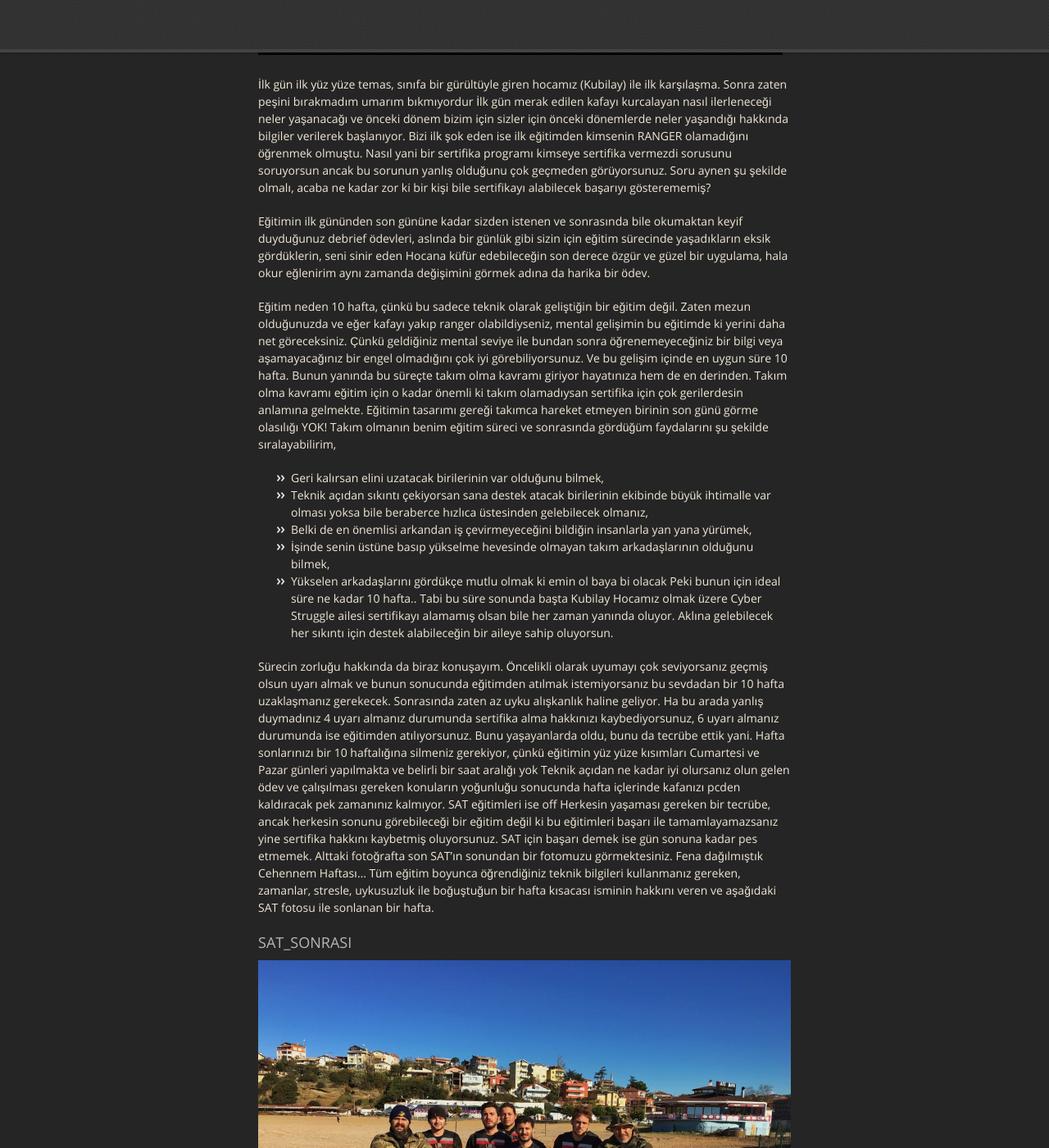
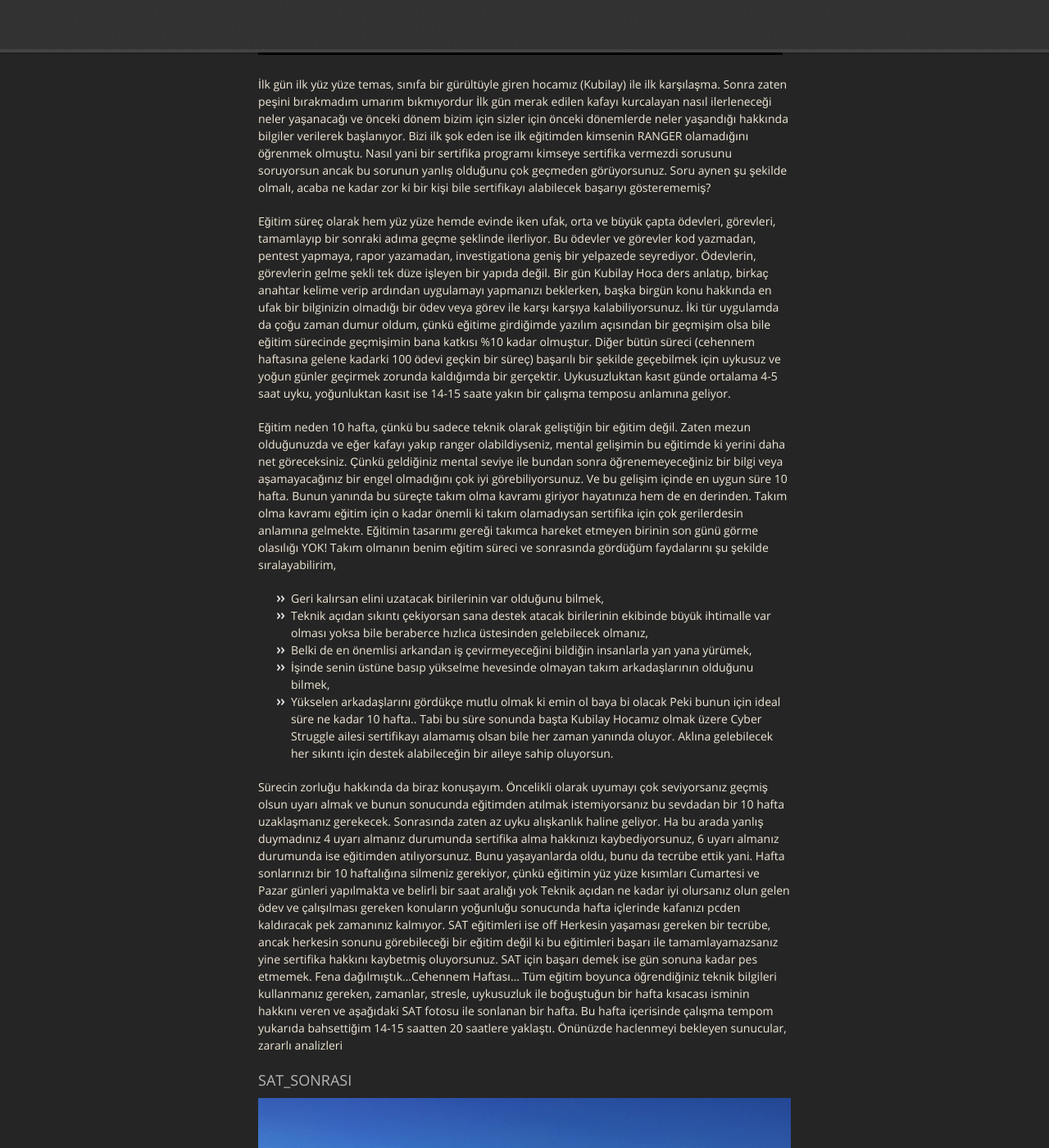
Before and after one commit to ahmetburakgokalp/ahmetburakgokalp.github.io, a Jekyll site: the page built from cs_uzerine.md, in a window 1280 px wide and 1400 px high, scrolled down 1421 px. Shown: the whole window at 82% size. Built offline with Jekyll 4.4.1, drawn with Linux system fonts in a browser that asks for light colours; nearby versions of some CDN libraries; the repository's description, which GitHub fills in, is left out; our own code applies the rules of GitHub Pages for plain Markdown files.

Commit message:
Update cs_uzerine.md

```diff
--- a/cs_uzerine.md
+++ b/cs_uzerine.md
@@ -13,7 +13,7 @@ Kısaca eğitimden önce neredeydim ondan bahsedeyim. Eğitimden önce mezun olm
 
 İlk gün ilk yüz yüze temas, sınıfa bir gürültüyle giren hocamız (Kubilay) ile ilk karşılaşma. Sonra zaten peşini bırakmadım umarım bıkmıyordur  İlk gün merak edilen kafayı kurcalayan nasıl ilerleneceği neler yaşanacağı ve önceki dönem bizim için sizler için önceki dönemlerde neler yaşandığı hakkında bilgiler verilerek başlanıyor. Bizi ilk şok eden ise ilk eğitimden kimsenin RANGER olamadığını öğrenmek olmuştu. Nasıl yani bir sertifika programı  kimseye sertifika vermezdi sorusunu soruyorsun ancak bu sorunun yanlış olduğunu çok geçmeden görüyorsunuz. Soru aynen şu şekilde olmalı, acaba ne kadar zor ki bir kişi bile sertifikayı alabilecek başarıyı gösterememiş?
 
-Eğitimin ilk gününden son gününe kadar sizden istenen ve sonrasında bile okumaktan keyif duyduğunuz debrief ödevleri, aslında bir günlük gibi sizin için eğitim sürecinde yaşadıkların eksik gördüklerin, seni sinir eden Hocana küfür edebileceğin son derece özgür ve güzel bir uygulama, hala okur eğlenirim aynı zamanda değişimini görmek adına da harika bir ödev.
+Eğitim süreç olarak hem yüz yüze hemde evinde iken ufak, orta ve büyük çapta ödevleri, görevleri, tamamlayıp bir sonraki adıma geçme şeklinde ilerliyor. Bu ödevler ve görevler kod yazmadan, pentest yapmaya, rapor yazamadan, investigationa geniş bir yelpazede seyrediyor. Ödevlerin, görevlerin gelme şekli tek düze işleyen bir yapıda değil. Bir gün Kubilay Hoca ders anlatıp, birkaç anahtar kelime verip ardından uygulamayı yapmanızı beklerken, başka birgün konu hakkında en ufak bir bilginizin olmadığı bir ödev veya görev ile karşı karşıya kalabiliyorsunuz. İki tür uygulamda da çoğu zaman dumur oldum, çünkü eğitime girdiğimde yazılım açısından bir geçmişim olsa bile eğitim sürecinde geçmişimin bana katkısı %10 kadar olmuştur. Diğer bütün süreci (cehennem haftasına gelene kadarki 100 ödevi geçkin bir süreç) başarılı bir şekilde geçebilmek için uykusuz ve yoğun günler geçirmek zorunda kaldığımda bir gerçektir. Uykusuzluktan kasıt günde ortalama 4-5 saat uyku, yoğunluktan kasıt ise 14-15 saate yakın bir çalışma temposu anlamına geliyor.
 
 Eğitim neden 10 hafta, çünkü bu sadece teknik olarak geliştiğin bir eğitim değil. Zaten mezun olduğunuzda ve eğer kafayı yakıp ranger olabildiyseniz, mental gelişimin bu eğitimde ki yerini daha net göreceksiniz. Çünkü geldiğiniz mental seviye ile bundan sonra öğrenemeyeceğiniz bir bilgi veya aşamayacağınız bir engel olmadığını çok iyi görebiliyorsunuz. Ve bu gelişim içinde en uygun süre 10 hafta. Bunun yanında bu süreçte takım olma kavramı giriyor hayatınıza hem de en derinden. Takım olma kavramı eğitim için o kadar önemli ki takım olamadıysan sertifika için çok gerilerdesin anlamına gelmekte. Eğitimin tasarımı gereği takımca hareket etmeyen birinin son günü görme olasılığı YOK! Takım olmanın benim eğitim süreci ve sonrasında gördüğüm faydalarını şu şekilde sıralayabilirim,
 * Geri kalırsan elini uzatacak birilerinin var olduğunu bilmek,
@@ -23,7 +23,7 @@ Eğitim neden 10 hafta, çünkü bu sadece teknik olarak geliştiğin bir eğiti
 * Yükselen arkadaşlarını gördükçe mutlu olmak ki emin ol baya bi olacak
 Peki bunun için ideal süre ne kadar 10 hafta.. Tabi bu süre sonunda başta Kubilay Hocamız olmak üzere Cyber Struggle ailesi sertifikayı alamamış olsan bile her zaman yanında oluyor. Aklına gelebilecek her sıkıntı için destek alabileceğin bir aileye sahip oluyorsun.
 
-Sürecin zorluğu hakkında da biraz konuşayım. Öncelikli olarak uyumayı çok seviyorsanız geçmiş olsun uyarı almak ve bunun sonucunda eğitimden atılmak istemiyorsanız bu sevdadan bir 10 hafta uzaklaşmanız gerekecek. Sonrasında zaten az uyku alışkanlık haline geliyor. Ha bu arada yanlış duymadınız 4 uyarı almanız durumunda sertifika alma hakkınızı kaybediyorsunuz, 6 uyarı almanız durumunda ise eğitimden atılıyorsunuz. Bunu yaşayanlarda oldu, bunu da tecrübe ettik yani. Hafta sonlarınızı bir 10 haftalığına silmeniz gerekiyor, çünkü eğitimin yüz yüze kısımları Cumartesi ve Pazar günleri yapılmakta ve belirli bir saat aralığı yok  Teknik açıdan ne kadar iyi olursanız olun gelen ödev ve çalışılması gereken konuların yoğunluğu sonucunda hafta içlerinde kafanızı pcden kaldıracak pek zamanınız kalmıyor. SAT eğitimleri ise off  Herkesin yaşaması gereken bir tecrübe, ancak herkesin sonunu görebileceği bir eğitim değil ki bu eğitimleri başarı ile tamamlayamazsanız yine sertifika hakkını kaybetmiş oluyorsunuz. SAT için başarı demek ise gün sonuna kadar pes etmemek. Alttaki fotoğrafta son SAT’ın sonundan bir fotomuzu görmektesiniz. Fena dağılmıştık  Cehennem Haftası… Tüm eğitim boyunca öğrendiğiniz teknik bilgileri kullanmanız gereken, zamanlar, stresle, uykusuzluk ile boğuştuğun bir hafta kısacası isminin hakkını veren ve aşağıdaki SAT fotosu ile sonlanan bir hafta.
+Sürecin zorluğu hakkında da biraz konuşayım. Öncelikli olarak uyumayı çok seviyorsanız geçmiş olsun uyarı almak ve bunun sonucunda eğitimden atılmak istemiyorsanız bu sevdadan bir 10 hafta uzaklaşmanız gerekecek. Sonrasında zaten az uyku alışkanlık haline geliyor. Ha bu arada yanlış duymadınız 4 uyarı almanız durumunda sertifika alma hakkınızı kaybediyorsunuz, 6 uyarı almanız durumunda ise eğitimden atılıyorsunuz. Bunu yaşayanlarda oldu, bunu da tecrübe ettik yani. Hafta sonlarınızı bir 10 haftalığına silmeniz gerekiyor, çünkü eğitimin yüz yüze kısımları Cumartesi ve Pazar günleri yapılmakta ve belirli bir saat aralığı yok  Teknik açıdan ne kadar iyi olursanız olun gelen ödev ve çalışılması gereken konuların yoğunluğu sonucunda hafta içlerinde kafanızı pcden kaldıracak pek zamanınız kalmıyor. SAT eğitimleri ise off  Herkesin yaşaması gereken bir tecrübe, ancak herkesin sonunu görebileceği bir eğitim değil ki bu eğitimleri başarı ile tamamlayamazsanız yine sertifika hakkını kaybetmiş oluyorsunuz. SAT için başarı demek ise gün sonuna kadar pes etmemek. Fena dağılmıştık...Cehennem Haftası… Tüm eğitim boyunca öğrendiğiniz teknik bilgileri kullanmanız gereken, zamanlar, stresle, uykusuzluk ile boğuştuğun bir hafta kısacası isminin hakkını veren ve aşağıdaki SAT fotosu ile sonlanan bir hafta. Bu hafta içerisinde çalışma tempom yukarıda bahsettiğim 14-15 saatten 20 saatlere yaklaştı. Önünüzde haclenmeyi bekleyen sunucular, zararlı analizleri
 
 ### SAT_SONRASI
 ![HB Image]({{ site.url }}/satSonrasi.png)
```
